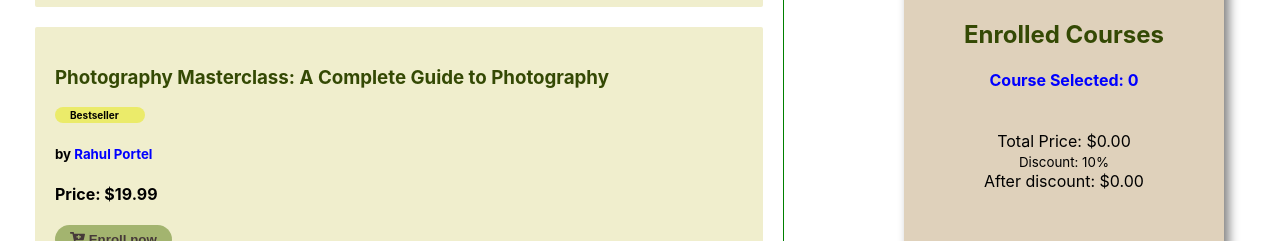
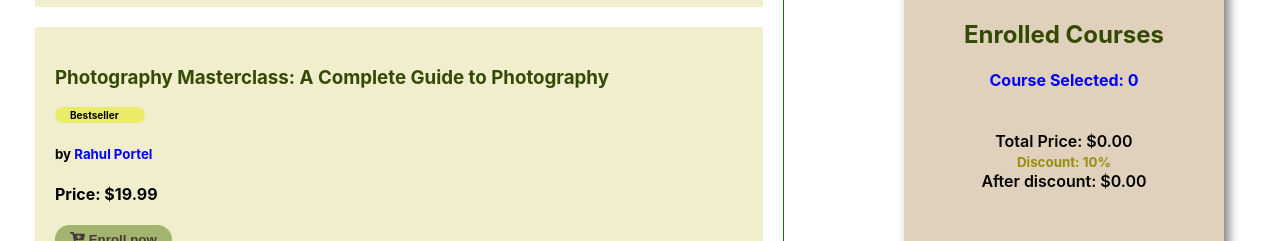
Before and after one commit to Nishat96/online-education-site, a React (Create React App) app: page / in a window 1280 px wide. Shown: the part 260-501 px from the top of the page. Built offline with nearby package versions, Linux system fonts and the light colour scheme.

Commit message:
its done

```diff
--- a/src/components/Cart/Cart.css
+++ b/src/components/Cart/Cart.css
@@ -14,3 +14,10 @@
 .cart h4{
     color: #0000ff;
 }
+#discount-span{
+    color: #978e10;
+    font-weight: 700;
+}
+#cart-item{
+    font-weight: 600;
+}
--- a/src/components/Cart/Cart.js
+++ b/src/components/Cart/Cart.js
@@ -23,9 +23,9 @@ const Cart = (props) => {
                     <Card.Title> <h2>Enrolled Courses</h2> </Card.Title>
                     <Card.Text>
                     <h4> Course Selected: {cart.length}</h4> <br/>
-                    Total Price: ${cost} <br/>
-                    <small>Discount: 10% </small> <br/>
-                    After discount: ${afterDiscount}
+                   <span id="cart-item">Total Price: ${cost} </span> <br/>
+                    <small><span id="discount-span">Discount: 10%</span> </small> <br/>
+                   <span id="cart-item">After discount: ${afterDiscount}</span>
                     </Card.Text>
                  </Card.ImgOverlay>
             </Card>
```
